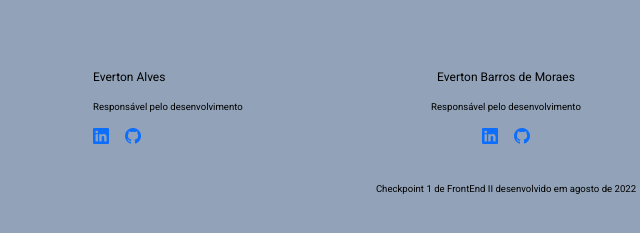
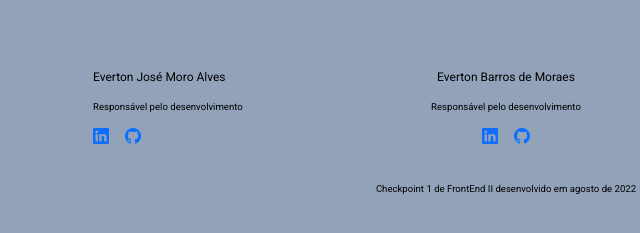
Before and after one commit to Evertunes/Checkpoint_Front, a website with bundled scripts: page index.html in a window 1280 px wide. Shown: the part 497-730 px from the top of the page, 134-774 px from the left. Built offline with nearby package versions, Linux system fonts and the light colour scheme.

Commit message:
ajuste no nome completo do Everton Alves

```diff
--- a/index.html
+++ b/index.html
@@ -87,7 +87,7 @@
     <section class="criadores">
       <div class="aluno">
         <div class="nome-aluno">
-        <h5>Everton Alves</h5>
+        <h5>Everton José Moro Alves</h5>
       </div>
         <p>Responsável pelo desenvolvimento </p>
         <div class="redes">
```
